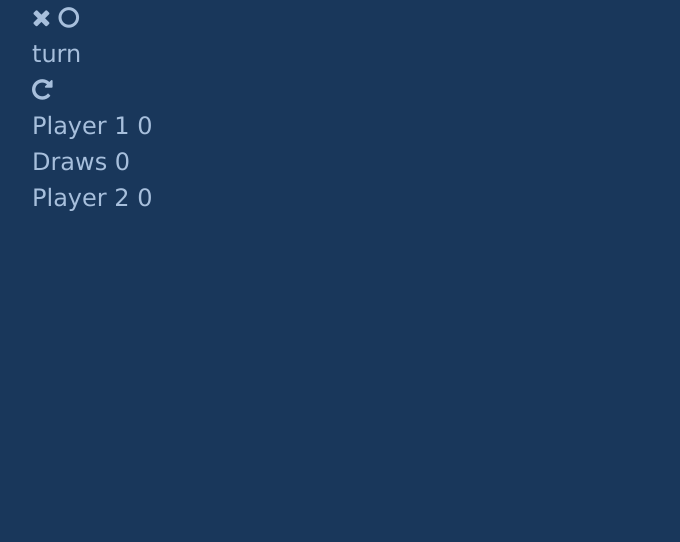
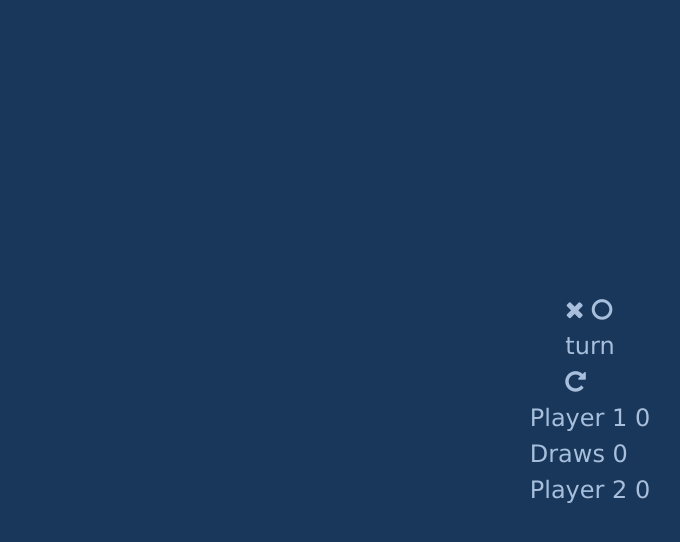
Before and after one commit to GhassenAhmed/Tic-Tac-Toe-javscript, a plain HTML site: page index.html in a window 1280 px wide. Shown: the whole page, without its empty margins (50-730 px from the left). Drawn offline with nearby package versions, Linux system fonts and the light colour scheme.

Commit message:
add container style

```diff
--- a/style.css
+++ b/style.css
@@ -10,3 +10,15 @@ body{
     font-size: 1.5em;
     color: #a7bfdc;
 }
+.container{
+ position: absolute;
+ width: 600px;
+ height: 880px;
+ top:50%;
+ left: 50%;
+ transform: translate(-50%,-50%);
+ display: flex;
+ align-items: center;
+ justify-content: center;
+ flex-direction: column;
+}
```
